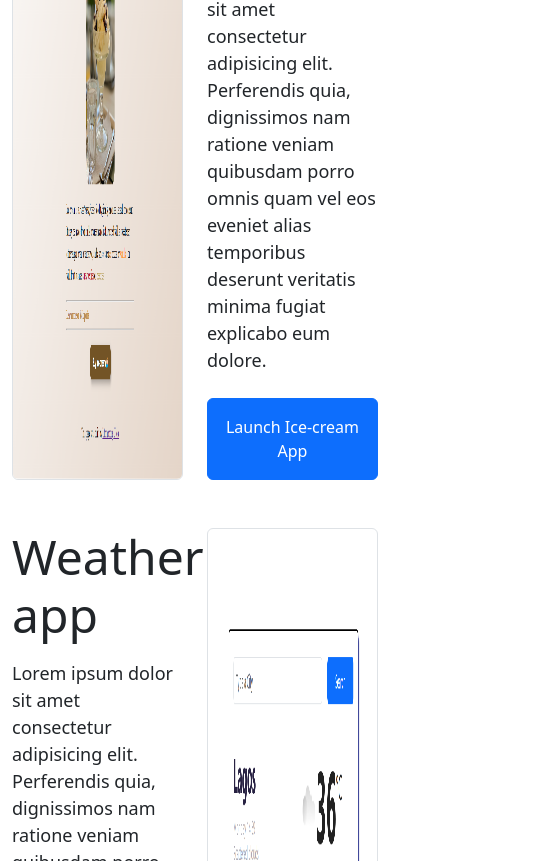
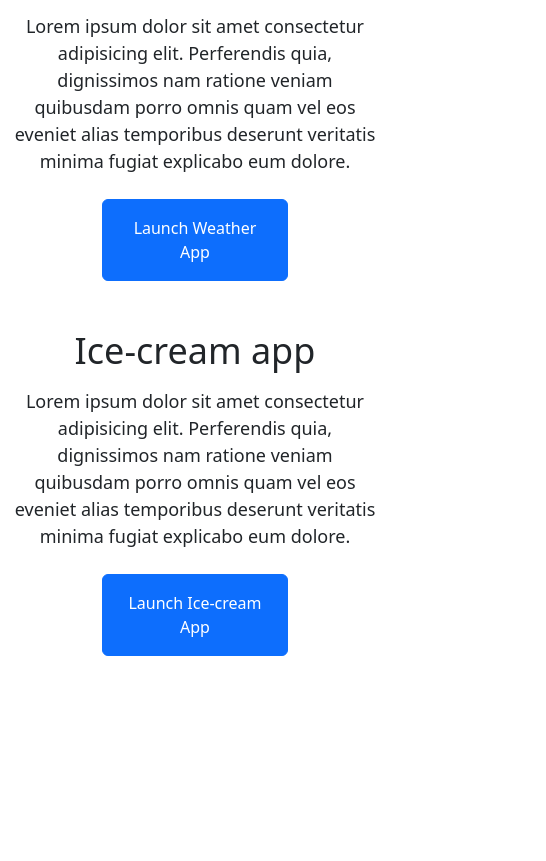
Before and after one commit to uty123/Portfolio-project, a plain HTML site: page index.html in a window 390 px wide. Shown: the part 849-1710 px from the top of the page, 546 px wide, since content can reach past the window. After the commit the page ends 1505 px from the top, so only its background shows below. Drawn offline with nearby package versions, Linux system fonts and the light colour scheme.

Commit message:
Made it rrsponsive

```diff
--- a/index.html
+++ b/index.html
@@ -64,15 +64,15 @@
 
     <div class="container">
       <div class="row">
-        <div class="col-6 d-flex w-50">
+        <div class="col-sm-6 d-flex w-50">
           <img
             src="src/Basic.png"
-            class="img-fluid rounded border pt-5"
+            class="img-fluid rounded border pt-5 d-none d-sm-block"
             alt="Basic"
           />
         </div>
 
-        <div class="col-6">
+        <div class="col-sm-6">
           <h2 class="mb-3">Ice-cream app</h2>
           <p>
             Lorem ipsum dolor sit amet consectetur adipisicing elit. Perferendis
@@ -82,7 +82,11 @@
           </p>
 
           <div class="mt-4">
-            <a href="#" class="btn btn-primary p-3" title="Ice-cream App">
+            <a
+              href="#"
+              class="btn btn-primary p-3 launch-button"
+              title="Ice-cream App"
+            >
               Launch Ice-cream App</a
             >
           </div>
@@ -90,7 +94,7 @@
       </div>
 
       <div class="row mt-5">
-        <div class="col-6">
+        <div class="col-sm-6">
           <h2 class="mb-3">Weather app</h2>
           <p>
             Lorem ipsum dolor sit amet consectetur adipisicing elit. Perferendis
@@ -100,31 +104,35 @@
           </p>
 
           <div class="mt-4">
-            <a href="#" class="btn btn-primary p-3" title="Weather App">
+            <a
+              href="#"
+              class="btn btn-primary p-3 launch-button"
+              title="Weather App"
+            >
               Launch Weather App</a
             >
           </div>
         </div>
 
-        <div class="col-6 d-flex w-50">
+        <div class="col-sm-6 d-flex w-50">
           <img
             src="src/vanilla.png"
-            class="img-fluid rounded border pt-5"
+            class="img-fluid rounded border pt-5 d-none d-sm-block"
             alt="vanilla weather app"
           />
         </div>
       </div>
 
       <div class="row mt-5">
-        <div class="col-6 d-flex w-50">
+        <div class="col-sm-6 d-flex w-50">
           <img
             src="src/Basic.png"
-            class="img-fluid rounded border pt-5"
+            class="img-fluid rounded border pt-5 d-none d-sm-block"
             alt="Buy Ice-cream"
           />
         </div>
 
-        <div class="col-6">
+        <div class="col-sm-6">
           <h2 class="mb-3">Ice-cream app</h2>
           <p>
             Lorem ipsum dolor sit amet consectetur adipisicing elit. Perferendis
@@ -134,7 +142,11 @@
           </p>
 
           <div class="mt-4">
-            <a href="#" class="btn btn-primary p-3" title="Ice-cream App">
+            <a
+              href="#"
+              class="btn btn-primary p-3 launch-button"
+              title="Ice-cream App"
+            >
               Launch Ice-cream App</a
             >
           </div>
--- a/style.css
+++ b/style.css
@@ -4,7 +4,7 @@
   --box-shadow: 0 5px 10px rgba(0, 0, 0, 0.3);
 }
 body {
-  margin-top: 100px;
+  margin-top: 100px 0;
 }
 h1,
 h2,
@@ -14,6 +14,7 @@ h3 {
 h1 {
   font-size: 96px;
 }
+
 h2 {
   font-size: 48px;
 }
@@ -68,3 +69,25 @@ p {
 .email-link:hover {
   text-decoration: underline;
 }
+
+@media (max-width: 576px) {
+  h1 {
+    font-size: 46px;
+    line-height: 1.5;
+  }
+  h2 {
+    font-size: 36px;
+    text-align: center;
+  }
+  h3 {
+    font-size: 26px;
+  }
+  p {
+    text-align: center;
+  }
+  .launch-button {
+    display: block;
+    text-align: center;
+    margin: 0 90px;
+  }
+}
```
Also changed, not shown: about.html (+5 -5 lines).
